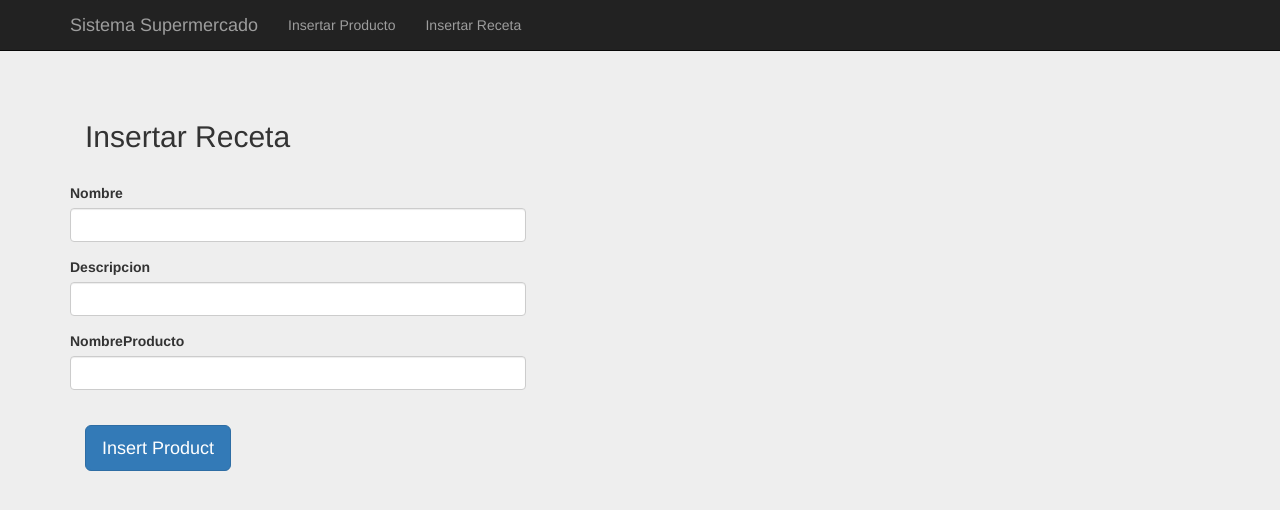
After one commit to joshuamataaraya/Sistema-supermercado, a Python web app: template pythonClient/templates/insertarReceta.html in a window 1280 px wide. The commit adds this page. Shown: the top 510 px of the page. Run offline with Jinja, Linux system fonts and the light colour scheme; the template is opened without the code that fills it, so the values that code supplies are empty; some libraries are stand-ins or nearby versions.

Commit message:
Insertar Recetas

```diff
--- /dev/null
+++ b/pythonClient/templates/insertarReceta.html
@@ -0,0 +1,28 @@
+<!DOCTYPE html> {% extends "layout.html" %} {% block content %}
+<form class="form-horizontal" method="POST" role="form" autocomplete="off" enctype="multipart/form-data">
+
+  <br>
+  <h2>Insertar Receta</h2>
+  <br>
+
+  <div class="form-group">
+    <label for="usr">Nombre</label>
+    <input type="text" class="form-control" name="Nombre">
+  </div>
+
+
+  <div class="form-group">
+    <label for="usr">Descripcion</label>
+    <input type="text" class="form-control" name="Descripcion">
+  </div>
+
+  <div class="form-group">
+    <label for="usr">NombreProducto</label>
+    <input type="text" class="form-control" name="NombreProducto">
+  </div>
+
+  <br>
+  <button class="btn btn-lg btn-primary" type="submit">Insert Product</button>
+
+</form>
+{% endblock %}
--- a/pythonClient/templates/layout.html
+++ b/pythonClient/templates/layout.html
@@ -33,7 +33,10 @@
         </div>
         <div id="navbar" class="collapse navbar-collapse">
           <ul class="nav navbar-nav">
-            <li><a href="{{ url_for('insertProduct')}}">Insert Product</a></li>
+            <li><a href="{{ url_for('insertProduct')}}">Insertar Producto</a></li>
+          </ul>
+          <ul class="nav navbar-nav">
+            <li><a href="{{ url_for('insertarReceta')}}">Insertar Receta</a></li>
           </ul>
         </div>
         <div id="navbar" class="collapse navbar-collapse">
```
Also changed, not shown: pythonClient/main.py (+24 -0 lines), 4 other files.
